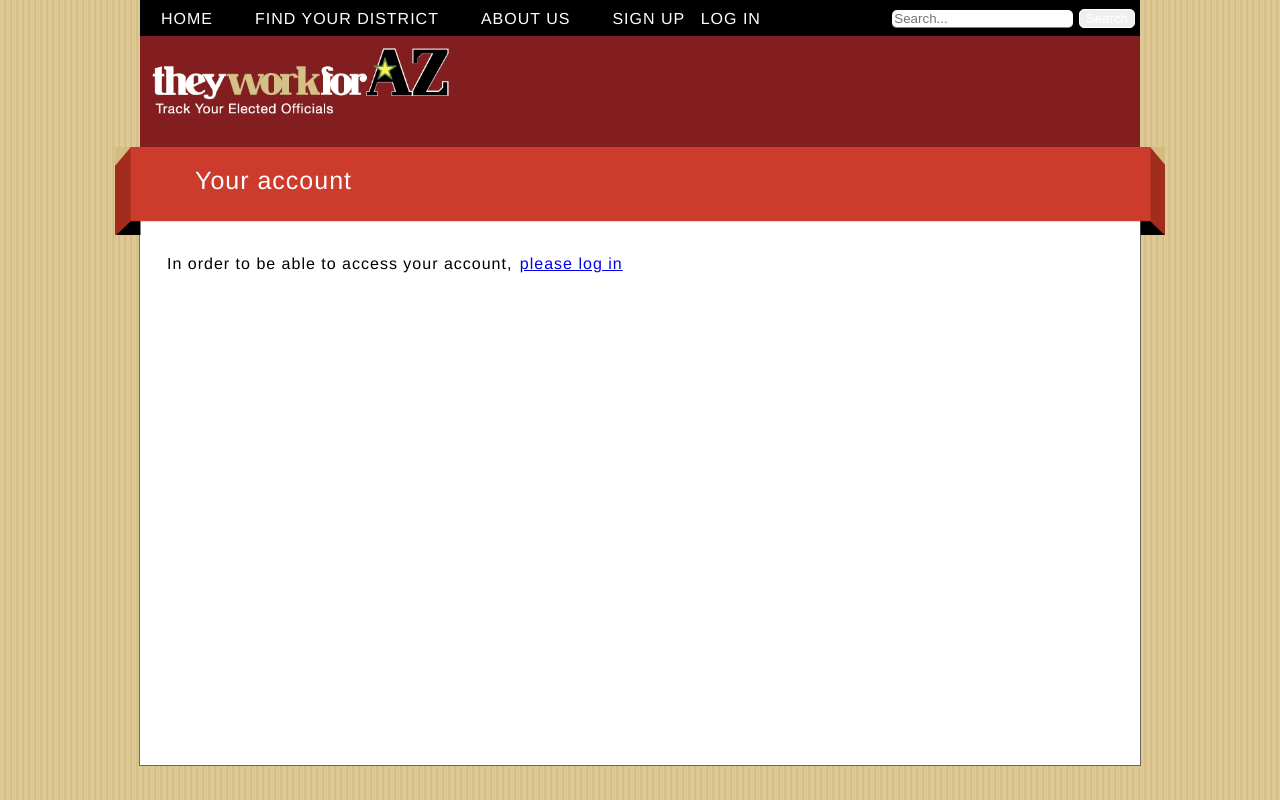
After one commit to markng/theyworkforaz, a Django app: template templates/account/account.html in a window 1280 px wide. The commit adds this page. Run offline with Django 3.2, Linux system fonts and the light colour scheme; the template is opened without the code that fills it, so the values that code supplies are empty.

```diff
--- /dev/null
+++ b/templates/account/account.html
@@ -0,0 +1,13 @@
+{% extends "base.html" %}
+{% block headline %}
+    <h1>Your account</h1>
+{% endblock %}
+{% block content %}
+<div class="full">
+    {% if user.is_authenticated %}
+        <p><a href="{% url django.contrib.auth.views.password_change %}">Change your password</a></p>
+    {% else %}
+        <p>In order to be able to access your account, <a href="{% url django.contrib.auth.views.login %}">please log in</a></p>
+    {% endif %}
+</div>
+{% endblock %}
--- a/templates/base.html
+++ b/templates/base.html
@@ -23,6 +23,7 @@
             <li><a href="{% url about %}">About Us</a></li>
             {% if user.is_authenticated %}
             <li><a href="{% url django.contrib.auth.views.logout %}">Logout {{ user }}</a></li>
+            <li><a href="{% url account %}">Account</a></li>
             {% else %}
             <li><a href="{% url registration.views.register %}">Sign Up</a>/<a href="{% url django.contrib.auth.views.login %}">Log In</a></li>
             {% endif %}
--- a/templates/registration/password_change_done.html
+++ b/templates/registration/password_change_done.html
@@ -3,9 +3,9 @@
     <h1>Password Changed</h1>
 {% endblock %}
 
-{% block content%}
+{% block content %}
   <div class="full">
-    <p>Your password is successfully changed</p>
+    <p>Great! Your password has been changed. From here you may want to <a href="{% url addresscheck %}">find your lawmakers</a> or <a href="{% url home %}">track issues, lawmakers and districts</a>.</p>
   </div>
 
 
```
Also changed, not shown: reps/urls.py (+8 -0 lines), templates/registration/password_change_form.html (+6 -3 lines), urls.py (+0 -8 lines).
